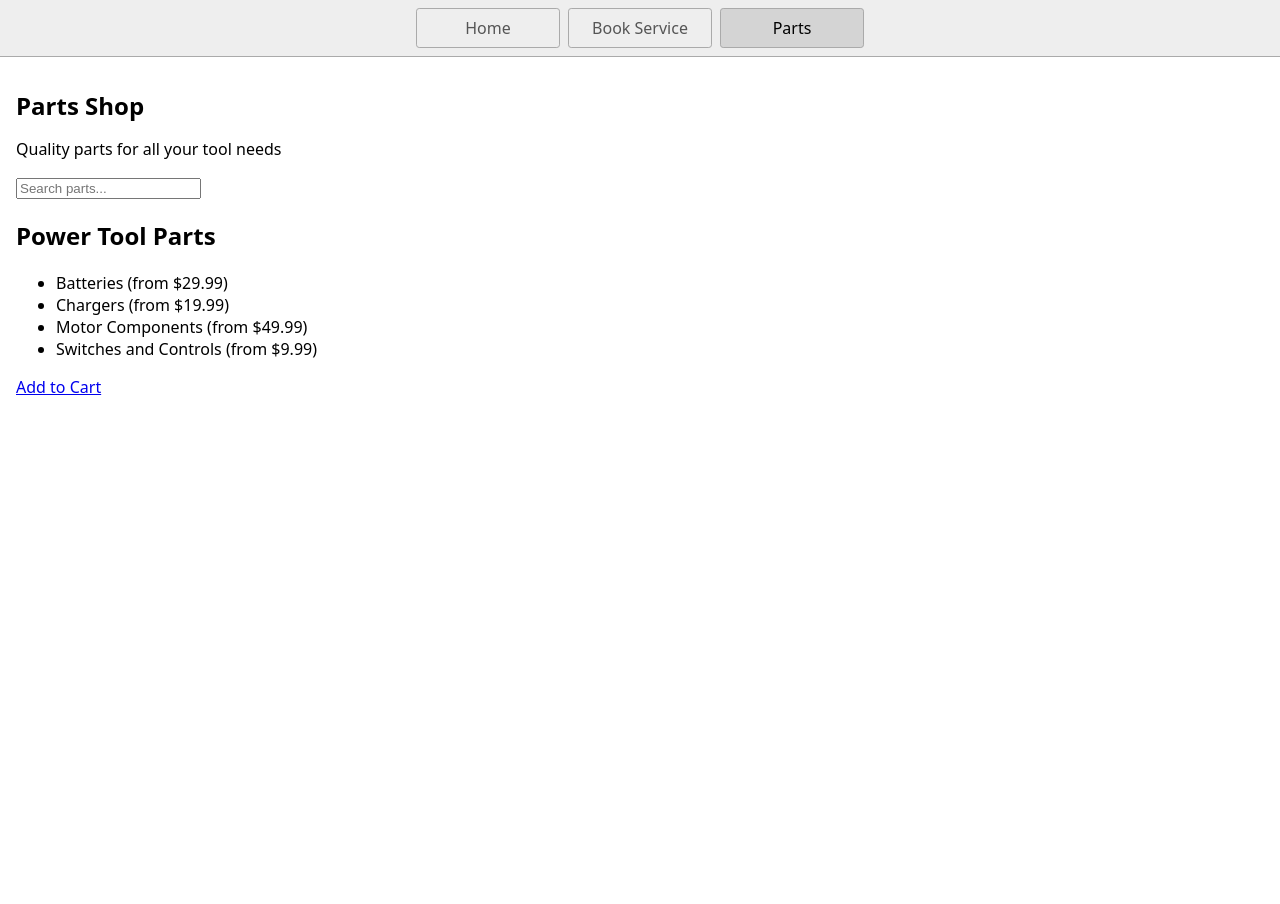
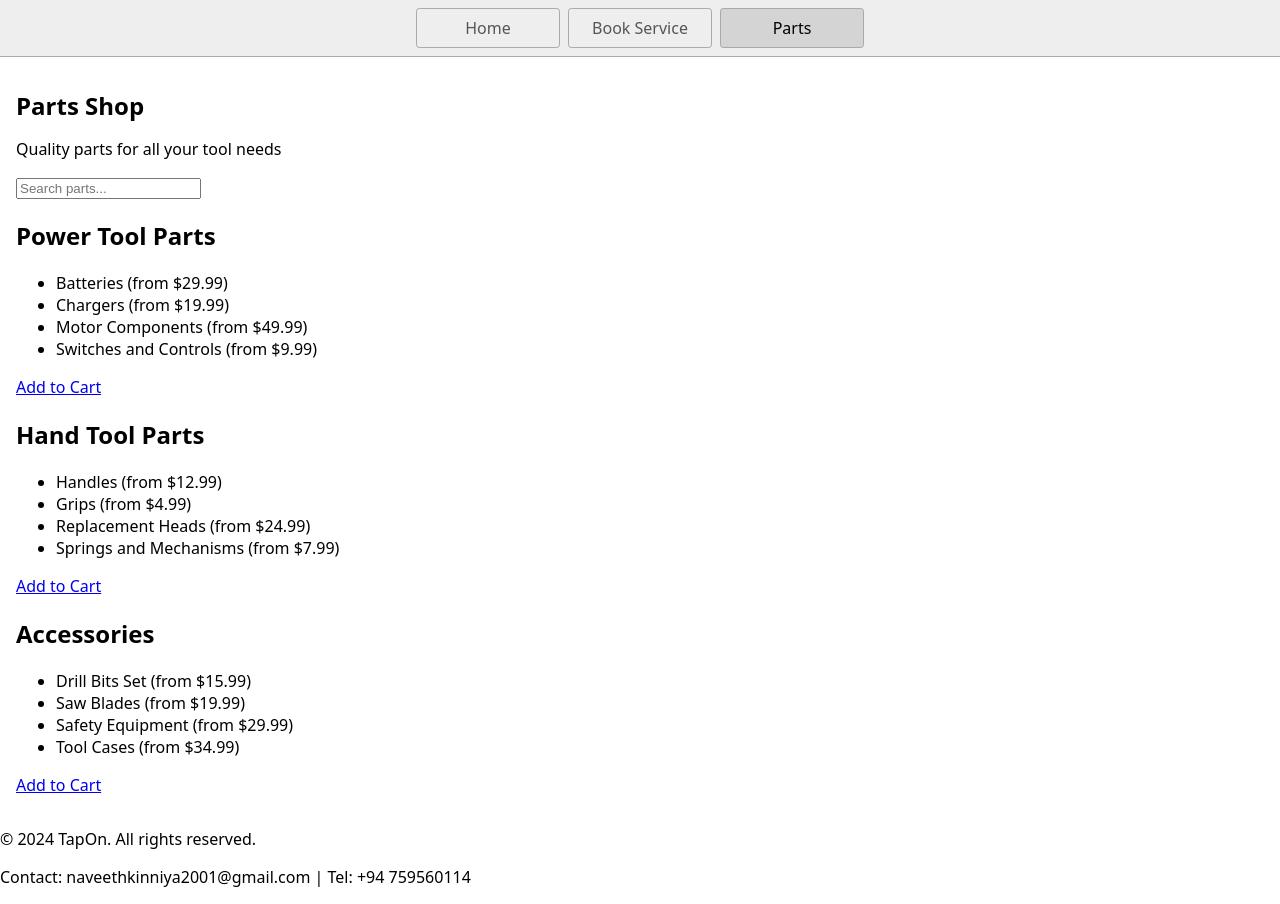
Before and after one commit to JMNaveeth/TapOn-Website, a website: page parts.html in a window 1280 px wide. Before the commit the page ends 800 px from the top, so only its background shows below. Drawn offline with Linux system fonts and the light colour scheme.

Commit message:
change and added

```diff
--- a/parts.html
+++ b/parts.html
@@ -35,3 +35,35 @@
           </ul>
           <a href="#" class="btn">Add to Cart</a>
         </div>
+
+
+        <div class="service-card">
+            <h2>Hand Tool Parts</h2>
+            <ul>
+              <li>Handles (from $12.99)</li>
+              <li>Grips (from $4.99)</li>
+              <li>Replacement Heads (from $24.99)</li>
+              <li>Springs and Mechanisms (from $7.99)</li>
+            </ul>
+            <a href="#" class="btn">Add to Cart</a>
+          </div>
+
+          <div class="service-card">
+            <h2>Accessories</h2>
+            <ul>
+              <li>Drill Bits Set (from $15.99)</li>
+              <li>Saw Blades (from $19.99)</li>
+              <li>Safety Equipment (from $29.99)</li>
+              <li>Tool Cases (from $34.99)</li>
+            </ul>
+            <a href="#" class="btn">Add to Cart</a>
+          </div>
+        </section>
+      </main>
+
+      <footer>
+        <p>© 2024 TapOn. All rights reserved.</p>
+        <p>Contact: naveethkinniya2001@gmail.com | Tel: +94 759560114</p>
+      </footer>
+    </body>
+  </html>
```
